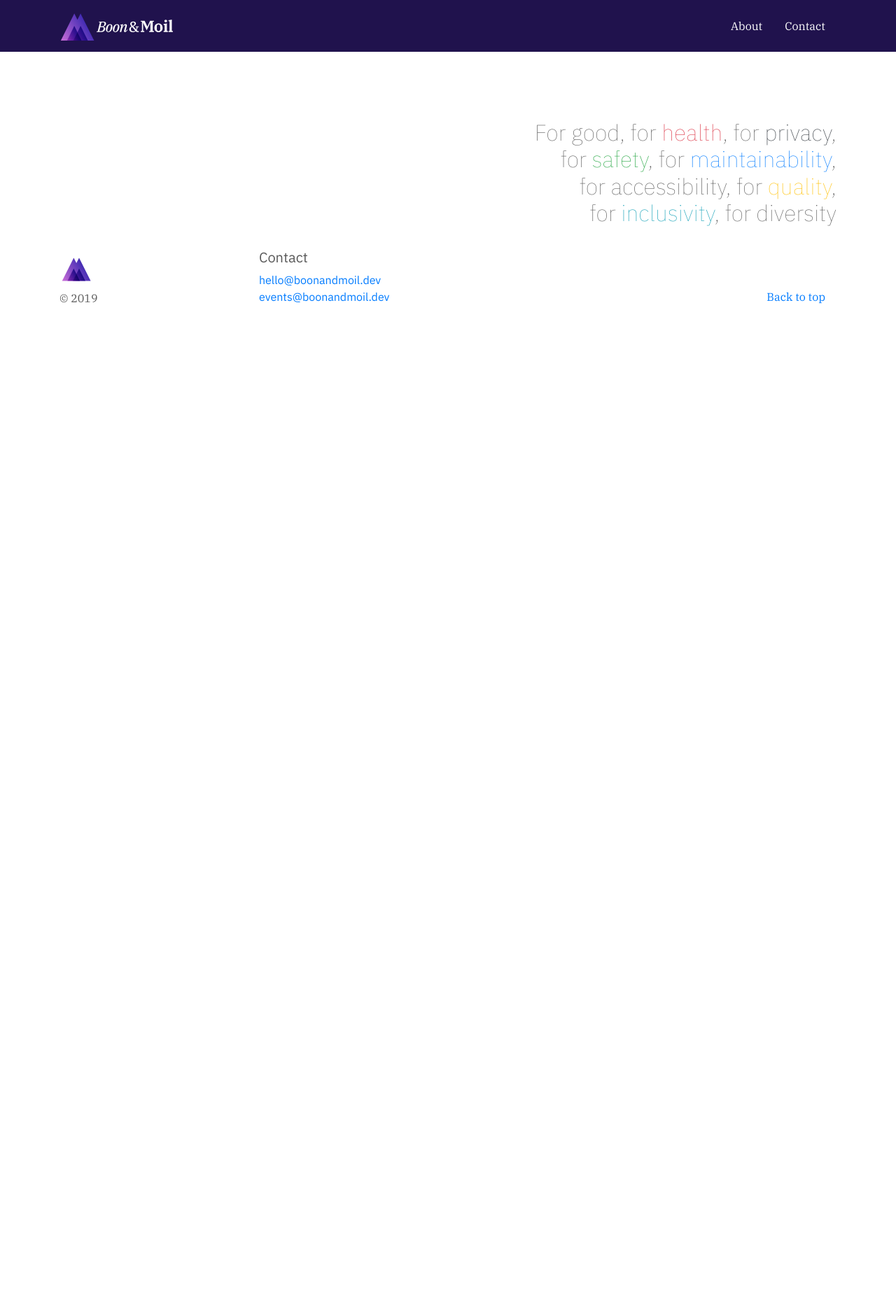
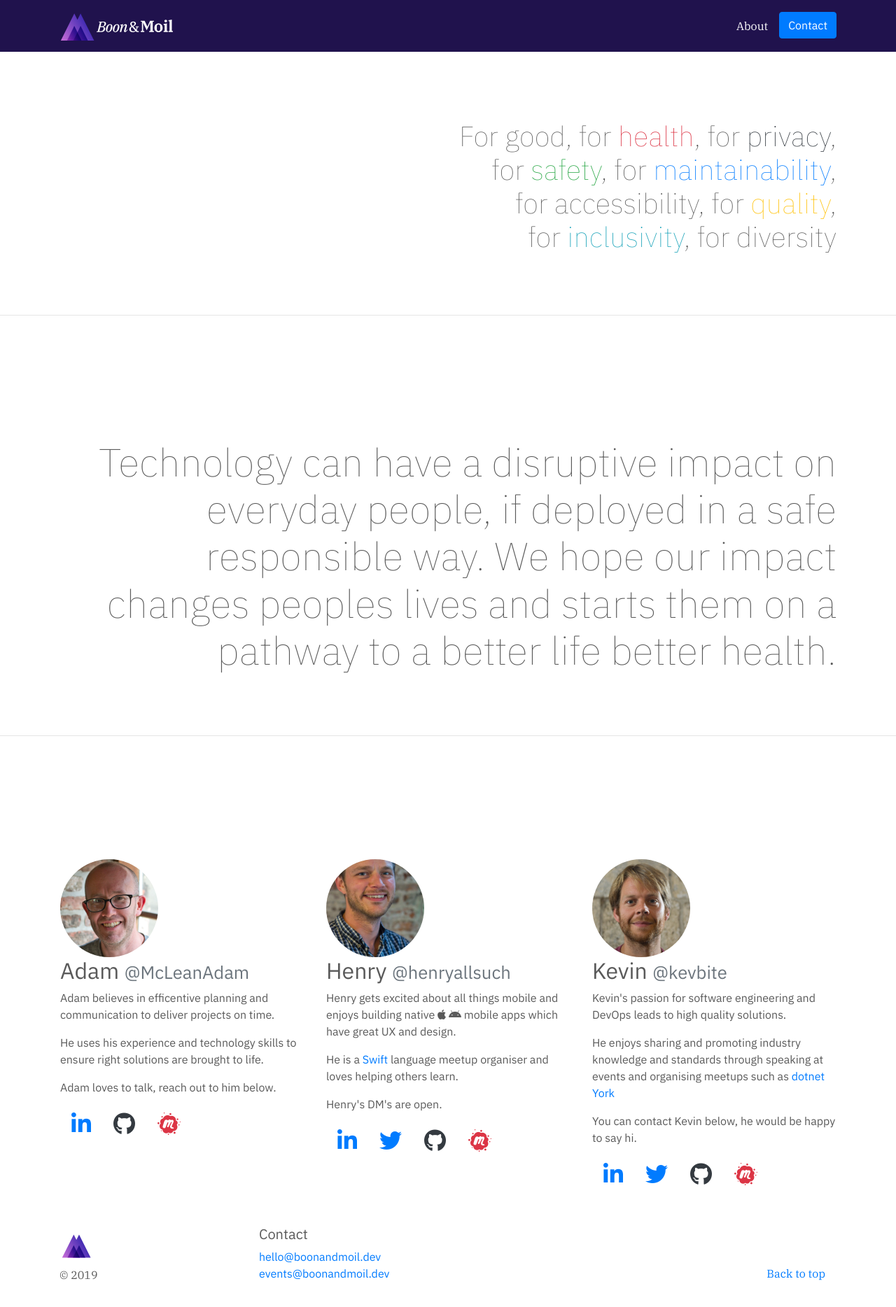
Before and after one commit to boonandmoil/boonandmoil.github.io, a plain HTML site: page about.html in a window 1280 px wide. Shown: the whole page at 70% size. Before the commit the page ends 800 px from the top, so only its background shows below. Drawn offline with nearby package versions, Linux system fonts and the light colour scheme.

Commit message:
• updating about page

```diff
--- a/about.html
+++ b/about.html
@@ -34,20 +34,20 @@
                         <a class="nav-link text-white" href="about.html">About</a>
                     </li>
                     <li class="nav-item">
-                        <a class="nav-link text-white" href="mailto:hello@boonandmoil.dev">Contact</a>
+                         <a class="btn btn-primary" href="mailto:hello@boonandmoil.dev">Contact</a>
                     </li>
                 </li>
                 </ul>
 
             </div>
         </nav>
-        <section class="pt-4 pt-md-11">
-            <div class="container">
+        <section class="container pt-4 pt-md-11">
+
                 <div class="row align-items-center">
 
                     <div class="col-12" data-aos-duration="4000" data-aos="fade-up">
 
-                        <h2 class="display-5 text-center text-md-right text-lightweight">
+                        <h1 class="display-5 text-center text-md-right text-lightweight">
                             For good, for <span class="text-danger">health</span>, for <span
                                 class="text-dark">privacy</span>,<br />
                             for <span class="text-success">safety</span>, for <span
@@ -59,13 +59,102 @@
                     </div>
 
 
-                </div>
 
             </div>
             </div>
         </section>
 
+        <hr class="featurette-divider">
 
+        <section class="container pt-4 pt-md-11">
+                <div class="row align-items-center">
+                        <div class="col-12">
+                                <h2 class="display-4 text-center text-md-right text-lightweight">
+                                Technology can have a disruptive impact on everyday people, if deployed in a safe responsible way. We hope our impact
+                                changes peoples lives and starts them on a pathway to a better life better health.
+                                </h2>
+                        </div>
+                </div>
+        </section>
+
+        <hr class="featurette-divider">
+
+        <section class="container pt-4 pt-md-11">
+        <div class="row team">
+            <div class="col-lg-4 pl-3"">
+                <img class="rounded-circle" src="assets/team/adam.png" title="Adam" alt="headshot of Adam" />
+                <h2>Adam <small class="text-muted">@McLeanAdam</small></h2>
+                <p>Adam believes in efficentive planning and communication to deliver projects on time.</p>
+                <p>He uses his experience and technology skills to ensure right solutions are brought to life.</p>
+
+                <p>Adam loves to talk, reach out to him below.</p>
+
+                <ul class="nav nav-social-links">
+                        <li class="nav-item">
+                            <a class="nav-link" href="https://www.linkedin.com/in/adam-mclean-mcsfs-3b453b79" role="button" alt="Linked in Profile"><i class="fab fa-linkedin-in fa-2x"></i></a>
+                        </li>
+                        <li class="nav-item">
+                            <a class="nav-link text-dark" href="https://github.com/McLeanAdam" role="button" alt="Github profile page"><i class="fab fa-github fa-2x"></i></a>
+                        </li>
+                        <li class="nav-item">
+                            <a class="nav-link text-danger" href=" https://www.meetup.com/Leeds-Sw-Meetup/members/241683088/profile" role="button" alt="Meetup.com Profile page"><i class="fab fa-meetup fa-2x"></i></a>
+                        </li>
+                    </ul>
+
+            </div>
+            <div class="col-lg-4 pl-3">
+
+                <img class="rounded-circle" src="assets/team/henry.png" title="Henry" alt="headshot of Henry" />
+                <h2>Henry <small class="text-muted">@henryallsuch</small></h2>
+
+                <p>Henry gets excited about all things mobile and enjoys building native <i class="fab fa-apple"></i> <i class="fab fa-android"></i> mobile apps which have great UX and design.</p>
+                <p>He is a <a href="https://www.meetup.com/YorkSwift">Swift</a> language meetup organiser and loves helping others learn.</p>
+
+                <p>Henry's DM's are open.</p>
+
+            <ul class="nav nav-social-links">
+                    <li class="nav-item">
+                        <a class="nav-link" href="https://www.linkedin.com/in/henryallsuch" role="button" alt="Linked in Profile"><i class="fab fa-linkedin-in fa-2x"></i></a>
+                    </li>
+                    <li class="nav-item">
+                        <a class="nav-link" href="https://twitter.com/henryallsuch" role="button" alt="Linked in Profile"><i class="fab fa-twitter fa-2x"></i></a>
+                    </li>
+                    <li class="nav-item">
+                        <a class="nav-link text-dark" href="https://github.com/henryallsuch" role="button" alt="Github profile page"><i class="fab fa-github fa-2x"></i></a>
+                    </li>
+                    <li class="nav-item">
+                        <a class="nav-link text-danger" href="https://www.meetup.com/YorkSwift/members/16558981/profile" role="button" alt="Meetup.com Profile page"><i class="fab fa-meetup fa-2x"></i></a>
+                    </li>
+                </ul>
+            </div>
+
+            <div class="col-lg-4 pl-3"">
+                <img class="rounded-circle" src="assets/team/kevin.png" title="Kevin" alt="headshot of Kevin" />
+                <h2>Kevin <small class="text-muted">@kevbite</small></h2>
+
+                <p>Kevin's passion for software engineering and DevOps leads to high quality solutions.</p>
+                <p>He enjoys sharing and promoting industry knowledge and standards through speaking at events
+                    and organising meetups such as <a href="https://www.meetup.com/dotnetYork/">dotnet York</a></p>
+
+                <p>You can contact Kevin below, he would be happy to say hi.</p>
+
+                <ul class="nav nav-social-links">
+                    <li class="nav-item">
+                        <a class="nav-link" href="https://www.linkedin.com/in/kevbite/" role="button" alt="Linked in Profile"><i class="fab fa-linkedin-in fa-2x"></i></a>
+                    </li>
+                    <li class="nav-item">
+                        <a class="nav-link" href="https://twitter.com/kev_bite" role="button" alt="Linked in Profile"><i class="fab fa-twitter fa-2x"></i></a>
+                    </li>
+                    <li class="nav-item">
+                        <a class="nav-link text-dark" href="https://github.com/kevbite" role="button" alt="Github profile page"><i class="fab fa-github fa-2x"></i></a>
+                    </li>
+                    <li class="nav-item">
+                        <a class="nav-link text-danger" href="https://www.meetup.com/dotnetYork/members/102380092/profile/" role="button" alt="Meetup.com Profile page"><i class="fab fa-meetup fa-2x"></i></a>
+                    </li>
+                </ul>
+            </div>
+        </div>
+    </section>
         <footer class="container pt-4">
 
                 <div class="row">
--- a/site.css
+++ b/site.css
@@ -53,14 +53,10 @@ body {
 
 .team .col-lg-4 {
   margin-bottom: 1.5rem;
-  text-align: center;
+
 }
 .team h2 {
   font-weight: 400;
-}
-.team .col-lg-4 p {
-  margin-right: 0.75rem;
-  margin-left: 0.75rem;
 }
 
 .featurette-divider {
```
Also changed, not shown: 1 other file.
